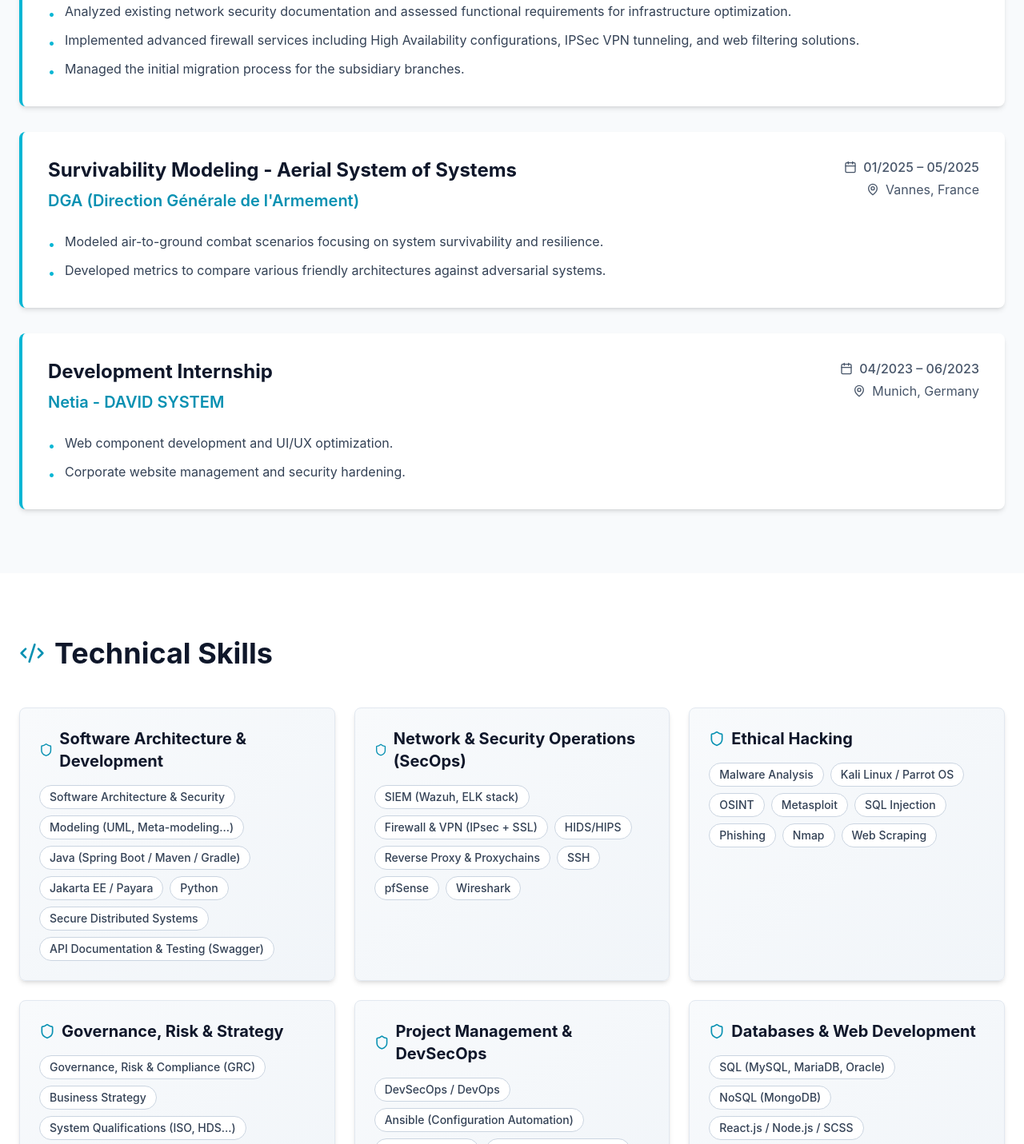
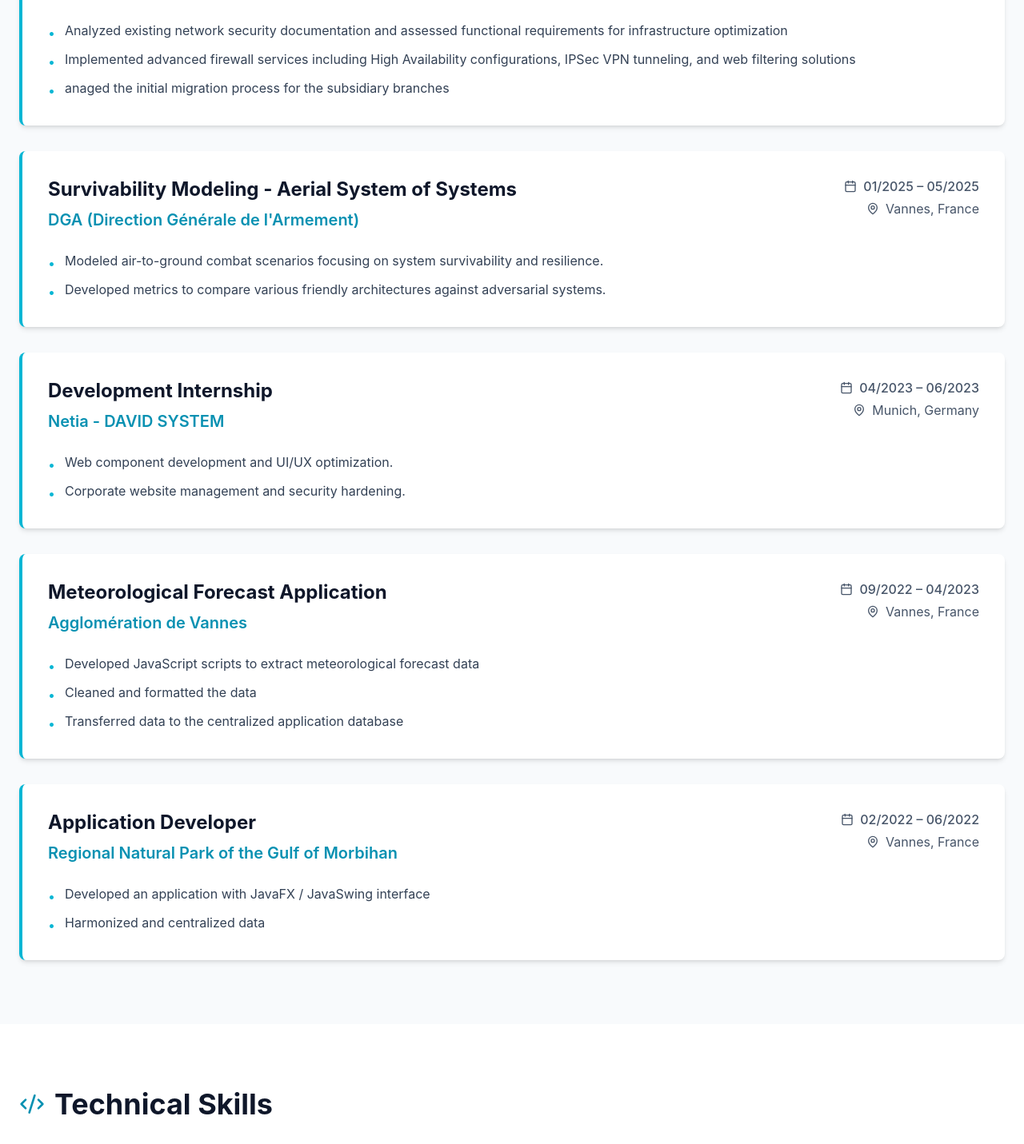
Before and after one commit to Youbey/Portfolio, a React (Vite) app: page / in a window 1280 px wide. Shown: the part 1319-2750 px from the top of the page at 80% size. Built offline with nearby package versions, Linux system fonts and the light colour scheme.

Commit message:
Updated and detailed more projects

```diff
--- a/src/data/portfolioData.ts
+++ b/src/data/portfolioData.ts
@@ -5,7 +5,7 @@ export const profileData = {
   title: "Computer Science & Cybersecurity Engineer",
   email: "ayoub_bendraou@outlook.fr",
   phone: "+33 7.53.13.77.98",
-    location: "Aubervilliers, France",
+  location: "Ile-De-France, France",
   github: "github.com/Youbey",
   summary: "Cybersecurity & Computer Science Engineer combining strong analytical skills with passion for digital security. Eager to contribute fresh perspectives and technical capabilities to a forward-thinking organization."
 };
@@ -19,9 +19,9 @@ export const experiences: Experience[] = [
     description: [
         "End-to-End Product Development: Designed and developed a Decision Support System (DSS) application, managing the full software development life cycle (SDLC).",
         "System Architecture & Strategy: Conducted requirements analysis and defined the technical architecture to ensure scalability and performance.",
-            "Full-Cycle Execution: Led the development, rigorous testing (V&V), and final deployment of the application.",
+        "Full-Cycle Execution: Led the development, rigorous testing (V&V), and final deployment of the application",
         "Security & Risk Management: Performed comprehensive risk assessments and implemented robust security protocols to protect sensitive data.",
-            "Web Management: Provided full-scale administration and maintenance for the corporate website, ensuring 100% uptime and functional updates."
+        "Web Management: Provided full-scale administration and maintenance for the corporate website, ensuring 100% uptime and functional updates & Security."
     ]
   },
     {
@@ -30,9 +30,9 @@ export const experiences: Experience[] = [
     location: "Casablanca, Morocco",
     period: "06/2025 – 08/2025",
     description: [
-            "Analyzed existing network security documentation and assessed functional requirements for infrastructure optimization.",
-            "Implemented advanced firewall services including High Availability configurations, IPSec VPN tunneling, and web filtering solutions.",
-            "Managed the initial migration process for the subsidiary branches."
+      "Analyzed existing network security documentation and assessed functional requirements for infrastructure optimization",
+      "Implemented advanced firewall services including High Availability configurations, IPSec VPN tunneling, and web filtering solutions",
+      "anaged the initial migration process for the subsidiary branches"
     ]
   },
   {
@@ -54,6 +54,27 @@ export const experiences: Experience[] = [
        "Web component development and UI/UX optimization.",
        "Corporate website management and security hardening."
     ]
+  },
+  {
+    title: "Meteorological Forecast Application",
+    company: "Agglomération de Vannes",
+    location: "Vannes, France",
+    period: "09/2022 – 04/2023",
+    description: [
+      "Developed JavaScript scripts to extract meteorological forecast data",
+      "Cleaned and formatted the data",
+      "Transferred data to the centralized application database"
+    ]
+  },
+  {
+    title: "Application Developer",
+    company: "Regional Natural Park of the Gulf of Morbihan",
+    location: "Vannes, France",
+    period: "02/2022 – 06/2022",
+    description: [
+      "Developed an application with JavaFX / JavaSwing interface",
+      "Harmonized and centralized data"
+    ]
   }
 ];
 
@@ -65,7 +86,7 @@ export const education: Education[] = [
     period: "09/2023 – 09/2026"
   },
   {
-        degree: "Bachelor in Computer Science",
+    degree: "Bachelor in Computer Science - Integrated Preparatory Classes",
     institution: "IUT de Vannes - ENSIBS",
     location: "Vannes, France",
     period: "09/2021 – 06/2023"
@@ -81,44 +102,66 @@ export const education: Education[] = [
 
 export const projects: Project[] = [
     {
-        title: "Crisis Management Simulation - GHL (Groupement Hospitalier Lanvaux)",
+        title: "Crisis Management Simulation & Operations Drill - GHL (Groupement Hositalier lanvaux), Naval Groupe, ComCyber, OpenHealth",
         date: "02/2026",
         description: "A high-stakes simulation of a crisis management scenario involving a large hospital chain following a quality-related incident.",
         details: [
-            "Rotational Leadership: Operated within a 3-unit structure (Management, Dev, Ops), rotating roles daily to ensure cross-functional expertise.",
-            "Agile Delivery: Managed new product deployment and legacy updates under strict V&V and quality standards.",
-            "Cyber Incident Response: Acted as first responder to a major cyberattack and data breach simulation.",
-            "Technical Remediation: Identified breach sources, constructed attack timelines, and implemented remediation plans.",
-            "Regulatory Compliance: Handled CNIL declarations (GDPR) and cooperated with Law Enforcement investigations.",
-            "Strategic Communication: Managed high-stakes comms with the CEO, clients, and press to ensure business continuity."
+            "Rotational Leadership: Operated within a 3-unit structure (Management, Dev, and Ops/Maintenance), rotating roles daily to ensure cross-functional expertise and seamless handovers.",
+            "Agile Product Delivery: Simultaneously managed new product development, deployment, and legacy updates while maintaining strict V&V (Validation & Verification) and quality standards.",
+            "Cyber Incident Response: Acted as first responders to a major cyberattack and data breach involving social media leaks.",
+            "Technical: Identified breach sources and constructed the attack timeline with the attacker's motive & proof and implemented a comprehensive remediation plan.",
+            "Regulatory & Legal: Handled CNIL declarations (GDPR compliance) and cooperated with Law Enforcement (Gendarmerie) investigations.",
+            "Strategic Communication: Managed high-stakes crisis comms with the CEO, the affected client, and the press. As well as ensured business continuity and successfully negotiated the renewal of the client contract mid-crisis.",
+            "Operational Excellence: Maintained detailed logs (main-courantes) for status tracking and prioritized tasks in a high-pressure, multi-cell environment."
         ]
     },
     {
-        title: "MLSecOps Research - IA Federated Learning",
+        title: "MLSecOpsResearch - IA Federated Learning",
         date: "10/2025 - 03/2026",
-        description: "A cybersecurity research project focused on creating secured environments for AI training using federated learning processes.",
+        description: "A cybersecurity research project on the application of secured environment for IA training using federated learning process",
         details: [
-            "Researched privacy-preserving machine learning techniques.",
-            "Developed secure protocols for decentralized model training."
+            "Read and research stats of the arts on the topic of federated learning & IA",
+            "Developed a federated learning framework to train a model on a secure environment without data sharing",
+            "Implemented a secure communication protocol between the clients and the server",
+            "Simulated a real-world scenario with a large number of clients and a large dataset",
+            "Simulated attacks (model poisoning, Sybil, Free-Riding, Membership inference...)",
+            "Implemented defense mechanism to study the effectiveness of the proposed solution"
+        ]
+    },
+    {
+        title: "Sera - Automated Vulnerability Scanner",
+        date: "11/2025",
+        description: "Sera is an automated vulnerability scanning tool for web applications and APIs.",
+        details: [
+            "It performs comprehensive security testing to identify common vulnerabilities including HTTP/HTTPS misconfigurations, SQL injection, XSS (Cross-Site Scripting)",
+            "and integrates with OWASP ZAP for active and passive scanning"
             ]
     },
     {
         title: "defHack: Military Defensive CTF",
         date: "10/2025",
-        description: "Military-grade incident response scenario simulated by COMCYBER (French Military Cybersecurity Experts).",
+        description: "A simulation of a military defensive CTF, an incident response scenario simulated by COMCYBER (French Military Cybersecurity Experts)",
         details: [
-            "Collaborated across simulated military bases under realistic command chains.",
-            "Implemented military protocols to manage multi-base infrastructure security.",
-            "Managed mixed Incident Response Teams to handle simultaneous defensive tasks."
+            "Two different military bases were simulated, with two teams in collaboration",
+            "Military protocols were implemented to add a realistic environment with command chains",
+            "Each base had access to a different infrastructure",
+            "The Cyber Incident Response Team was mixte, and had to handle multiple tasks simultaneously"
         ]
     },
     {
-        title: "Sera - Automated Vulnerability Scanner",
-        date: "11/2025",
-        description: "Automated tool for web and API security testing, integrating OWASP ZAP for SQLi and XSS detection.",
+        title: "Simulated Attack on an Encrypted Database",
+        date: "04/2025",
+        description: "A simulation to show how order leakage — even without direct access to plaintexts — can significantly reduce the security of an encrypted database."
+    },
+    {
+        title: "File Exfiltration via ICMP Packets",
+        date: "11/2023",
+        description: "Advanced data exfiltration toolkit using ICMP protocol",
         details: [
-            "Automated HTTP/HTTPS misconfiguration checks.",
-            "Integrated active and passive scanning modules."
+          "Developed a basic script to send an encoded file via an ICMP packet using Scapy",
+          "Improved security by sending multiple ICMP packets",
+          "Strengthened file encoding for better obfuscation",
+          "Introduced corrupted characters to prevent recognition and decoding of the file"
         ]
     }
 ];
@@ -180,6 +223,16 @@ export const skillCategories: SkillCategory[] = [
         ]
     },
     {
+        category: "Operating Systems & System Security",
+        skills: [
+            "System Security",
+            "Windows & Linux",
+            "Windows Server / Wallix",
+            "Docker & Kubernetes",
+            "Lynis & DebScan"
+        ]
+    },
+    {
         category: "Project Management & DevSecOps",
         skills: [
             "DevSecOps / DevOps",
@@ -194,19 +247,28 @@ export const skillCategories: SkillCategory[] = [
         skills: [
             "SQL (MySQL, MariaDB, Oracle)",
             "NoSQL (MongoDB)",
-            "React.js / Node.js / SCSS"
+            "Web: React.js, Node.js, SCSS"
+        ]
+    },
+  {
+    category: "Web Development",
+    skills: [
+      "HTML/CSS/SCSS",
+      "JavaScript",
+      "Node.js",
+      "React.js"
     ]
   }
 ];
 
 export const languages = [
-    { name: "French", level: "Native / Professional" },
-    { name: "Arabic", level: "Native" },
-    { name: "English", level: "Professional (TOEIC)" }
+  { name: "French", level: "Le Robert" },
+  { name: "Arabic", level: "Native Language" },
+  { name: "English", level: "TOEIC, ALC Certificate" }
 ];
 
 export const interests = [
   { name: "Root-Me", detail: "Profile: Youbey" },
-    { name: "Football", detail: "Midfielder" },
+  { name: "Football", detail: "Position: Midfielder" },
   { name: "Muay Thaï", detail: "Self-Taught" }
 ];
```
Also changed, not shown: 1 other file (tests, documents, lock files or other folders). Lines whose indentation alone changed are shown as unchanged.
